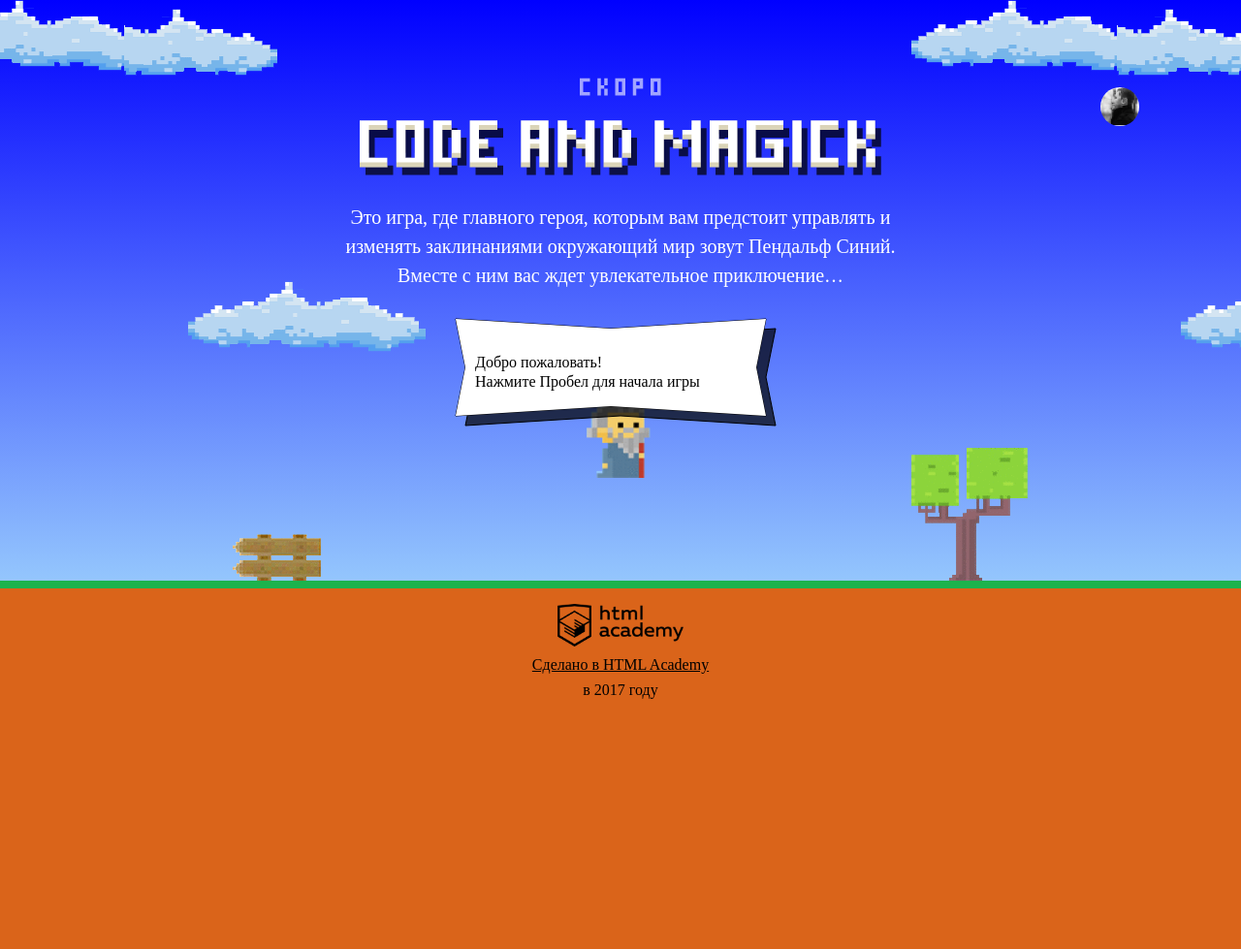
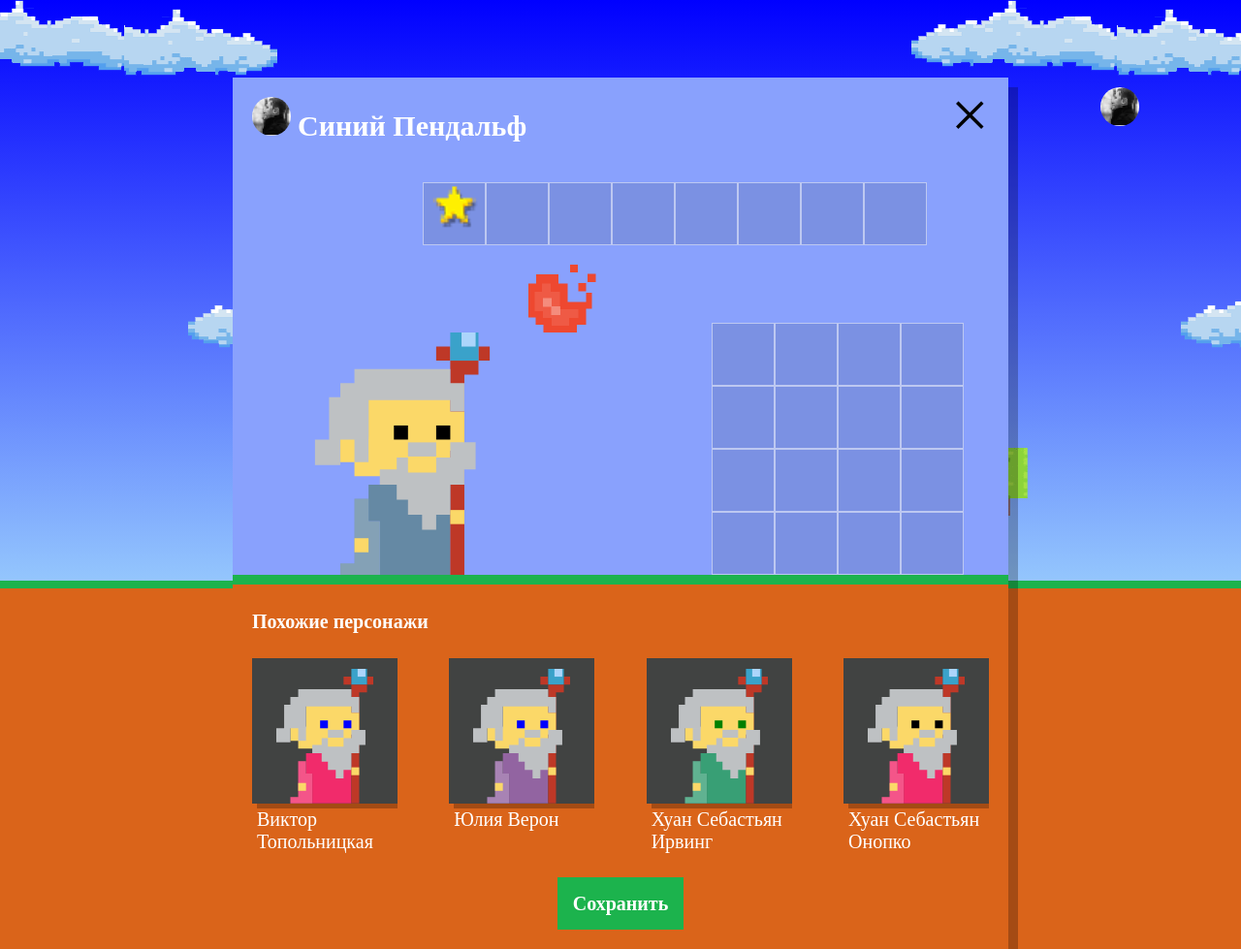
Before and after one commit to kitingard/525843-code-and-magick, a website: page index.html in a window 1280 px wide. Shown: the whole page at 97% size. Before the commit the page ends 800 px from the top, so only its background shows below. Drawn offline with Linux system fonts and the light colour scheme; a web font is replaced by a local one.

Commit message:
Добавляет похожих персонажей

```diff
--- a/index.html
+++ b/index.html
@@ -204,6 +204,7 @@
     return (height / 3);
   }
 </script>
+<script src="js/setup.js"></script>
 <script src="js/stat.js"></script>
 <script src="js/game.js"></script>
 
--- /dev/null
+++ b/js/setup.js
@@ -0,0 +1,39 @@
+'use strict';
+
+var userDialog = document.querySelector('.setup');
+userDialog.classList.remove('hidden');
+
+var names = ['Иван', 'Хуан Себастьян', 'Мария', 'Кристоф', 'Виктор', 'Юлия', 'Люпита', 'Вашингтон'];
+var surnames = ['да Марья', 'Верон', 'Мирабелла', 'Вальц', 'Онопко', 'Топольницкая', 'Нионго', 'Ирвинг'];
+var coatColors = ['rgb(101, 137, 164)', 'rgb(241, 43, 107)', 'rgb(146, 100, 161)', 'rgb(56, 159, 117)', 'rgb(215, 210, 55)', 'rgb(0, 0, 0)'];
+var eyesColors = ['black', 'red', 'blue', 'yellow', 'green'];
+
+var getRandom = function (min, max) {
+  return (Math.round(Math.random() * (max - min) + min));
+};
+
+var wizards = [];
+var WIZARDS_QUANTITY = 4;
+
+for (var i = 0; i < WIZARDS_QUANTITY; i++) {
+  wizards[i] = {
+    name: names[getRandom(0, (names.length - 1))] + ' ' + surnames[getRandom(0, (surnames.length - 1))],
+    coatColor: coatColors[getRandom(0, (coatColors.length - 1))],
+    eyesColor: eyesColors[getRandom(0, (eyesColors.length - 1))]
+  };
+};
+
+var similarWizardElement = document.querySelector('.setup-similar-list');
+var similarWizardTemplate = document.querySelector('#similar-wizard-template').content.querySelector('.setup-similar-item');
+
+for (var i = 0; i < wizards.length; i++) {
+  var wizardElement = similarWizardTemplate.cloneNode(true);
+
+  wizardElement.querySelector('.setup-similar-label').textContent = wizards[i].name;
+  wizardElement.querySelector('.wizard-coat').style.fill = wizards[i].coatColor;
+  wizardElement.querySelector('.wizard-eyes').style.fill = wizards[i].eyesColor;
+
+  similarWizardElement.appendChild(wizardElement);
+};
+
+document.querySelector('.setup-similar').classList.remove('hidden');
```
